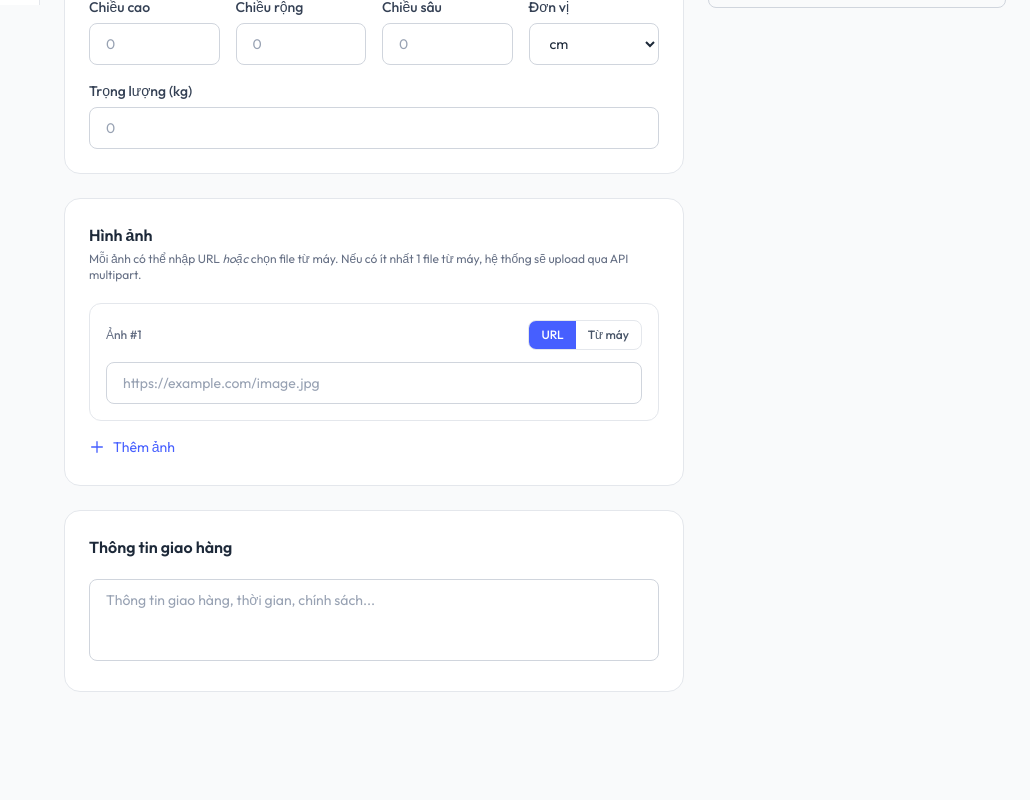
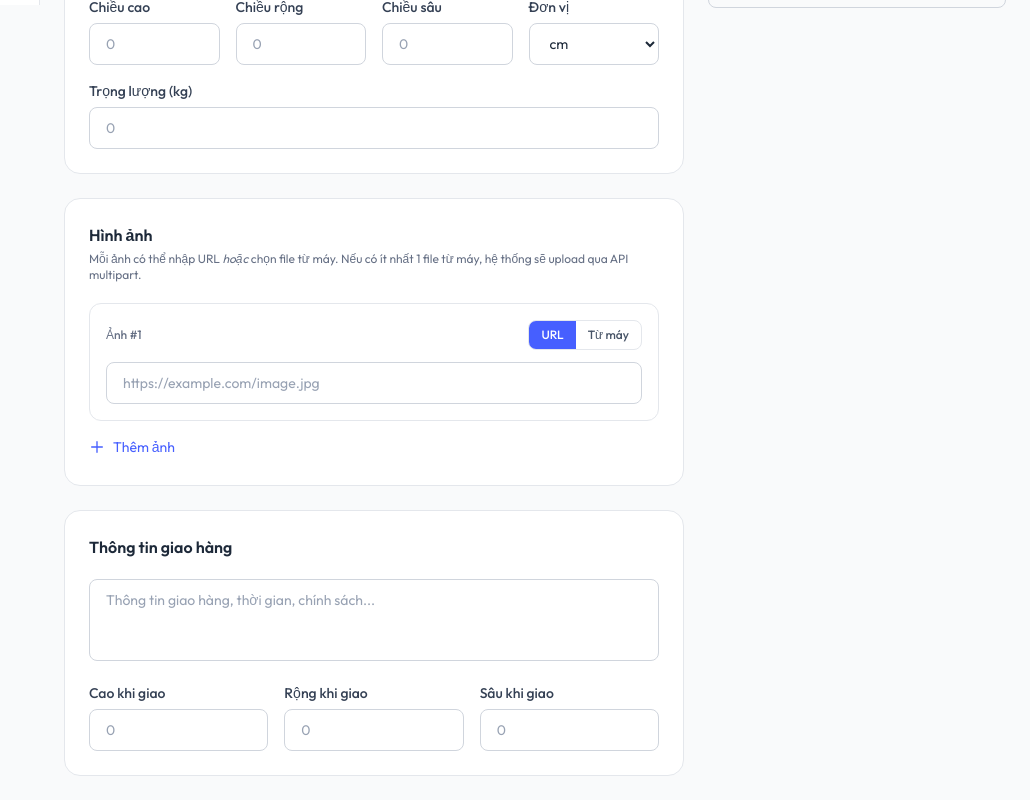
Before and after one commit to hungpv283/Client_Admin_Happy_Furniture, a Next.js app: page /products/create in a window 1280 px wide. Shown: the part 795-1595 px from the top of the page, without its empty margins (250-1280 px from the left). Before the commit the page ends 1511 px from the top, so only its background shows below. Built offline with nearby package versions, Linux system fonts and the light colour scheme; no server answers; sample sign-in values are in the browser's storage.

Commit message:
feat: api product delivery varian

```diff
--- a/src/components/products/ProductForm.tsx
+++ b/src/components/products/ProductForm.tsx
@@ -46,6 +46,9 @@ export default function ProductForm({ mode, productId }: Props) {
   const [detail, setDetail] = useState("");
   const [deliveryInfo, setDeliveryInfo] = useState("");
   const [weight, setWeight] = useState("");
+  const [deliveryHeight, setDeliveryHeight] = useState("");
+  const [deliveryWidth, setDeliveryWidth] = useState("");
+  const [deliveryDepth, setDeliveryDepth] = useState("");
   const [isFeatured, setIsFeatured] = useState(false);
   const [isActive, setIsActive] = useState(true);
   const [selectedParentCategoryIds, setSelectedParentCategoryIds] = useState<number[]>([]);
@@ -80,6 +83,9 @@ export default function ProductForm({ mode, productId }: Props) {
         setDetail(product.detail || "");
         setDeliveryInfo(product.deliveryInfo || "");
         setWeight(product.weight != null ? String(product.weight) : "");
+        setDeliveryHeight(product.deliveryHeight != null ? String(product.deliveryHeight) : "");
+        setDeliveryWidth(product.deliveryWidth != null ? String(product.deliveryWidth) : "");
+        setDeliveryDepth(product.deliveryDepth != null ? String(product.deliveryDepth) : "");
         setIsFeatured(product.isFeatured);
         setIsActive(product.isActive);
         setSelectedParentCategoryIds(product.categories.filter((x) => x.parentId == null).map((x) => x.id));
@@ -133,6 +139,9 @@ export default function ProductForm({ mode, productId }: Props) {
           detail,
           deliveryInfo,
           weight: weight ? parseFloat(weight) : null,
+          deliveryHeight: deliveryHeight ? parseFloat(deliveryHeight) : null,
+          deliveryWidth: deliveryWidth ? parseFloat(deliveryWidth) : null,
+          deliveryDepth: deliveryDepth ? parseFloat(deliveryDepth) : null,
           isFeatured,
           isActive,
           categoryIds,
@@ -151,6 +160,9 @@ export default function ProductForm({ mode, productId }: Props) {
           detail,
           deliveryInfo,
           weight: weight ? parseFloat(weight) : null,
+          deliveryHeight: deliveryHeight ? parseFloat(deliveryHeight) : null,
+          deliveryWidth: deliveryWidth ? parseFloat(deliveryWidth) : null,
+          deliveryDepth: deliveryDepth ? parseFloat(deliveryDepth) : null,
           isFeatured,
           isActive,
           categoryIds,
@@ -270,7 +282,21 @@ export default function ProductForm({ mode, productId }: Props) {
 
             <div className="rounded-2xl border border-gray-200 bg-white p-6 dark:border-gray-800 dark:bg-white/[0.03]">
               <h2 className="mb-5 font-semibold text-gray-800 dark:text-white/90">Thông tin giao hàng</h2>
-              <textarea value={deliveryInfo} onChange={(e) => setDeliveryInfo(e.target.value)} rows={3} placeholder="Thông tin giao hàng, thời gian, chính sách..." className="w-full resize-none rounded-lg border border-gray-300 bg-white px-4 py-2.5 text-sm text-gray-800 placeholder-gray-400 focus:border-brand-500 focus:outline-none focus:ring-1 focus:ring-brand-500 dark:border-gray-700 dark:bg-white/5 dark:text-white/90 dark:placeholder-gray-500" />
+              <div className="space-y-4">
+                <textarea value={deliveryInfo} onChange={(e) => setDeliveryInfo(e.target.value)} rows={3} placeholder="Thông tin giao hàng, thời gian, chính sách..." className="w-full resize-none rounded-lg border border-gray-300 bg-white px-4 py-2.5 text-sm text-gray-800 placeholder-gray-400 focus:border-brand-500 focus:outline-none focus:ring-1 focus:ring-brand-500 dark:border-gray-700 dark:bg-white/5 dark:text-white/90 dark:placeholder-gray-500" />
+                <div className="grid grid-cols-1 gap-4 sm:grid-cols-3">
+                  {[
+                    { label: "Cao khi giao", value: deliveryHeight, set: setDeliveryHeight },
+                    { label: "Rộng khi giao", value: deliveryWidth, set: setDeliveryWidth },
+                    { label: "Sâu khi giao", value: deliveryDepth, set: setDeliveryDepth },
+                  ].map(({ label, value, set }) => (
+                    <div key={label}>
+                      <label className="mb-1.5 block text-sm font-medium text-gray-700 dark:text-gray-400">{label}</label>
+                      <input type="number" value={value} onChange={(e) => set(e.target.value)} min="0" step="0.1" placeholder="0" className="w-full rounded-lg border border-gray-300 bg-white px-4 py-2.5 text-sm text-gray-800 placeholder-gray-400 focus:border-brand-500 focus:outline-none focus:ring-1 focus:ring-brand-500 dark:border-gray-700 dark:bg-white/5 dark:text-white/90 dark:placeholder-gray-500" />
+                    </div>
+                  ))}
+                </div>
+              </div>
             </div>
           </div>
 
--- a/src/lib/api.ts
+++ b/src/lib/api.ts
@@ -154,6 +154,9 @@ export interface Product {
   detail: string | null;
   deliveryInfo: string | null;
   weight: number | null;
+  deliveryHeight: number | null;
+  deliveryWidth: number | null;
+  deliveryDepth: number | null;
   isFeatured: boolean;
   isActive: boolean;
   createdAt: string;
@@ -189,6 +192,9 @@ export interface CreateProductData {
   detail?: string;
   deliveryInfo?: string;
   weight?: number | null;
+  deliveryHeight?: number | null;
+  deliveryWidth?: number | null;
+  deliveryDepth?: number | null;
   isFeatured: boolean;
   isActive: boolean;
   categoryIds: number[];
@@ -255,6 +261,9 @@ export interface CreateProductWithImagesData {
   detail?: string;
   deliveryInfo?: string;
   weight?: number | null;
+  deliveryHeight?: number | null;
+  deliveryWidth?: number | null;
+  deliveryDepth?: number | null;
   isFeatured?: boolean;
   isActive?: boolean;
   categoryIds: number[];
@@ -276,6 +285,9 @@ export async function createProductWithImages(
   if (data.detail) formData.append("detail", data.detail);
   if (data.deliveryInfo) formData.append("deliveryInfo", data.deliveryInfo);
   if (data.weight != null) formData.append("weight", String(data.weight));
+  if (data.deliveryHeight != null) formData.append("deliveryHeight", String(data.deliveryHeight));
+  if (data.deliveryWidth != null) formData.append("deliveryWidth", String(data.deliveryWidth));
+  if (data.deliveryDepth != null) formData.append("deliveryDepth", String(data.deliveryDepth));
   formData.append("isFeatured", data.isFeatured ? "true" : "false");
   formData.append("isActive", data.isActive !== false ? "true" : "false");
   formData.append("categoryIds", data.categoryIds.join(","));
```
